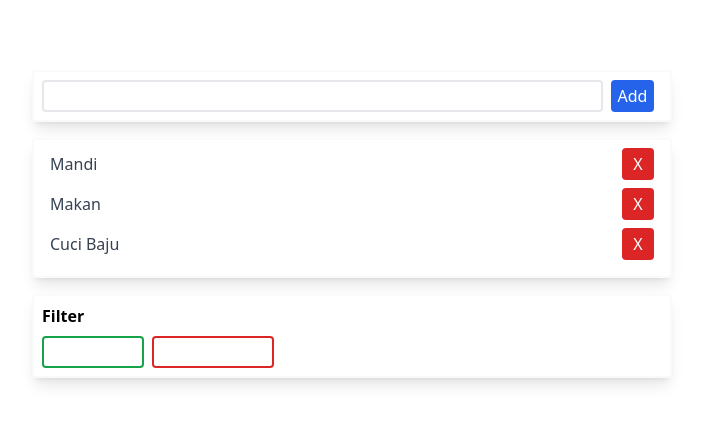
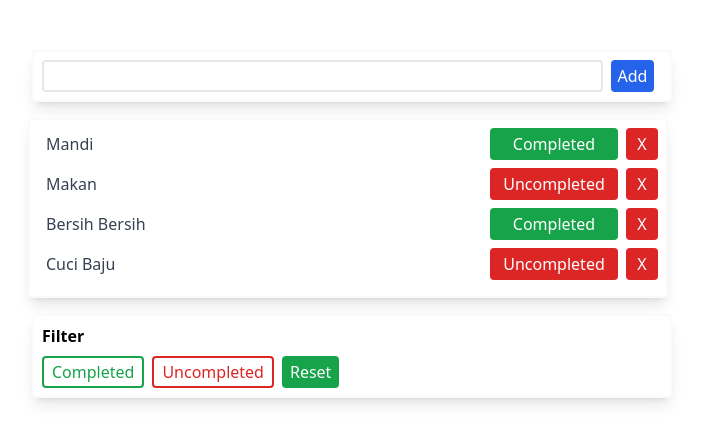
Before and after one commit to aldiero141/test-v3, a Vue app: page / in a window 1280 px wide. Shown: the part 168-612 px from the top of the page, without its empty margins (288-989 px from the left). Built offline with nearby package versions, Linux system fonts and the light colour scheme.

Commit message:
feat: filter [WIP]

```diff
--- a/src/components/Atoms/AButton.vue
+++ b/src/components/Atoms/AButton.vue
@@ -1,10 +1,11 @@
 <template>
   <button
-    class="flex justify-center items-center button text-white rounded px-2 hover:bg-opacity-95 h-[2em] min-w-[2em]"
+    class="flex justify-center items-center rounded px-2 hover:bg-opacity-95 h-[2em] min-w-[2em]"
     :class="{
-      'bg-blue-600': !success && !danger,
-      'bg-red-600': danger,
-      'bg-green-600': success,
+      'text-white bg-gray-300': disabled,
+      'text-white bg-blue-600 ': !outlined && !success && !danger,
+      'text-white bg-red-600': !outlined && danger,
+      'text-white bg-green-600': !outlined && success,
       'text-green-600 bg-transparent border-2 border-green-600 hover:bg-green-50':
         outlined && success,
       'text-red-600 bg-transparent border-2 border-red-600 hover:bg-red-50': outlined && danger
--- a/src/components/Atoms/ATodoStatus.vue
+++ b/src/components/Atoms/ATodoStatus.vue
@@ -1,6 +1,6 @@
 <template>
   <button
-    class="flex justify-center items-center rounded bg-white w-[8em] h-[2em]"
+    class="flex justify-center items-center rounded w-[8em] h-[2em]"
     :class="{
       'bg-red-600': status == 'uncompleted',
       'bg-green-600': status == 'completed'
--- a/src/components/Molecules/MTodosFIlter.vue
+++ b/src/components/Molecules/MTodosFIlter.vue
@@ -1,14 +1,26 @@
 <template>
-  <div class="flex flex-col">
+  <ACard class="flex flex-col p-2 mb-4">
     <ALabel class="mr-2 mb-2">Filter</ALabel>
-    <div class="flex flex-row items-center justify-end">
-      <AButton success outlined class="mr-2"> Completed </AButton>
-      <AButton danger outlined> Uncompleted </AButton>
+    <div class="flex flex-row items-center">
+      <AButton success outlined class="mr-2" @on:click="setCompleted"> Completed </AButton>
+      <AButton danger outlined class="mr-2" @on:click="setUncompleted"> Uncompleted </AButton>
+      <AButton success> Reset </AButton>
     </div>
-  </div>
+  </ACard>
 </template>
 
 <script setup lang="ts">
 import ALabel from '../Atoms/ALabel.vue'
 import AButton from '../Atoms/AButton.vue'
+import ACard from '../Atoms/ACard.vue'
+
+import { useTodosStore } from '@/stores/todos'
+const todosStore = useTodosStore()
+
+function setCompleted(): void {
+  todosStore.setFilter('completed')
+}
+function setUncompleted(): void {
+  todosStore.setFilter('uncompleted')
+}
 </script>
--- a/src/components/Molecules/MTodosInput.vue
+++ b/src/components/Molecules/MTodosInput.vue
@@ -1,19 +1,21 @@
 <template>
-  <div class="flex flex-row w-full">
+  <ACard class="flex flex-row p-2 mb-4">
     <ALabel>
       {{ text }}
     </ALabel>
     <AInput class="mr-2" v-model="todo" :placeholder="placeholder" />
     <AButton class="mr-2" @on:click="addTask"> Add </AButton>
-  </div>
+  </ACard>
 </template>
 
 <script setup lang="ts">
 import AInput from '../Atoms/AInput.vue'
 import ALabel from '../Atoms/ALabel.vue'
 import AButton from '../Atoms/AButton.vue'
+import ACard from '../Atoms/ACard.vue'
 import { ref } from 'vue'
 import { useTodosStore } from '@/stores/todos'
+import type { ITask } from '@/models/task'
 
 defineProps({
   text: { type: String, default: '' },
@@ -21,11 +23,6 @@ defineProps({
 })
 
 const todo = ref('')
-interface ITask {
-  text: string
-  status: string
-  removable: boolean
-}
 const todosStore = useTodosStore()
 function addTask(): void {
   const task: ITask = {
--- a/src/components/Molecules/MTodosText.vue
+++ b/src/components/Molecules/MTodosText.vue
@@ -1,5 +1,5 @@
 <template>
-  <div>
+  <ACard class="flex flex-col p-2 mb-4">
     <div class="flex flex-row mb-2" v-for="(todo, index) in todos" :key="index">
       <div class="text flex flex-row w-full items-center ml-2">
         <!-- <ALabel class="mr-2" id="number">
@@ -21,30 +21,34 @@
           :status="todo.status"
           @on:change="todosStore.setStatus(index, $event)"
         />
-        <AButton class="" danger :disabled="todo.removable" @on:click="todosStore.removeTodo(index)"
-          >X</AButton
-        >
+        <AButton danger :disabled="!todo.removable" @on:click="todosStore.removeTodo(index)"
+          >X
+        </AButton>
       </div>
     </div>
-  </div>
+  </ACard>
 </template>
 
 <script setup lang="ts">
-import ACheckbox from '../Atoms/ACheckbox.vue'
 import AText from '../Atoms/AText.vue'
 import AButton from '../Atoms/AButton.vue'
+import ACard from '../Atoms/ACard.vue'
+import ATodoStatus from '../Atoms/ATodoStatus.vue'
+// import ACheckbox from '../Atoms/ACheckbox.vue'
 // import ALabel from '../Atoms/ALabel.vue'
+import { storeToRefs } from 'pinia'
 import { useTodosStore } from '@/stores/todos'
-import ATodoStatus from '../Atoms/ATodoStatus.vue'
-// import { storeToRefs } from 'pinia'
-
-interface ITask {
-  text: string
-  status: string
-  removable: boolean
-}
+import type { ITask } from '@/models/task'
+import { watch } from 'vue'
 
 // const { loginUser: email, passwordUser: password } = storeToRefs(todosStore)
 const todosStore = useTodosStore()
-const todos: Array<ITask> = todosStore.todos
+const { filter: filter } = storeToRefs(todosStore)
+
+let todos: Array<ITask> = todosStore.todos
+
+watch(filter, (newValue, oldValue) => {
+  if (newValue == 'completed') todos = todosStore.getCompleted
+  if (newValue == 'uncompleted') todos = todosStore.getUncompleted
+})
 </script>
--- a/src/components/Organism/OToDos.vue
+++ b/src/components/Organism/OToDos.vue
@@ -1,14 +1,8 @@
 <template>
   <div class="flex flex-col justify-center items-center">
-    <ACard class="flex flex-row p-2 mb-4">
-      <MTodosInput />
-    </ACard>
-    <ACard class="flex flex-col p-2 mb-4">
-      <MTodosText class="mr-2" />
-    </ACard>
-    <ACard class="flex flex-row p-2 mb-4">
-      <MTodosFIlter />
-    </ACard>
+    <MTodosInput />
+    <MTodosText class="mr-2" />
+    <MTodosFIlter />
   </div>
 </template>
 
--- /dev/null
+++ b/src/models/task.ts
@@ -0,0 +1,5 @@
+export interface ITask {
+  text: string
+  status: string
+  removable: boolean
+}
--- a/src/stores/todos.ts
+++ b/src/stores/todos.ts
@@ -1,23 +1,24 @@
-import { ref, computed, reactive } from 'vue'
+import { ref, computed } from 'vue'
 import { defineStore } from 'pinia'
-
-interface ITask {
-  text: string
-  status: string
-  removable: boolean
-}
+import type { ITask } from '@/models/task'
 
 export const useTodosStore = defineStore('todos', () => {
-  const todos: Array<ITask> = reactive([
+  const todos = ref<Array<ITask>>([
     {
       text: 'Mandi',
       status: 'completed',
-      removable: false
+      removable: true
     },
+
     {
       text: 'Makan',
       status: 'uncompleted',
       removable: false
+    },
+    {
+      text: 'Bersih Bersih',
+      status: 'completed',
+      removable: true
     },
     {
       text: 'Cuci Baju',
@@ -25,21 +26,45 @@ export const useTodosStore = defineStore('todos', () => {
       removable: false
     }
   ])
+  const filter = ref('')
 
-  const getTodos = computed(() => todos.values)
+  const getTodos = computed(() => todos.value)
+  const getCompleted = computed(() => todos.value.filter((a) => a.status == 'completed'))
+  const getUncompleted = computed(() => todos.value.filter((a) => a.status == 'uncompleted'))
 
   function addTodo(todo: ITask) {
-    todos.push(todo)
+    todos.value.push(todo)
   }
   function removeTodo(index: number) {
-    todos.splice(index, 1)
+    todos.value.splice(index, 1)
   }
 
   function setStatus(index: number, value: unknown) {
-    if (value) todos[index].status = 'completed'
-    if (!value) todos[index].status = 'uncompleted'
-    // console.log(this.todos)
+    if (value) {
+      todos.value[index].status = 'completed'
+      todos.value[index].removable = true
+      return
+    }
+    if (!value) {
+      todos.value[index].status = 'uncompleted'
+      todos.value[index].removable = false
+      return
+    }
   }
 
-  return { todos, getTodos, addTodo, removeTodo, setStatus }
+  function setFilter(value: string) {
+    filter.value = value
+  }
+
+  return {
+    todos,
+    filter,
+    getTodos,
+    getCompleted,
+    getUncompleted,
+    addTodo,
+    removeTodo,
+    setStatus,
+    setFilter
+  }
 })
--- a/tsconfig.json
+++ b/tsconfig.json
@@ -2,6 +2,8 @@
   "extends": "@vue/tsconfig/tsconfig.web.json",
   "include": ["env.d.ts", "src/**/*", "src/**/*.vue"],
   "compilerOptions": {
+    "importsNotUsedAsValues": "remove",
+    "isolatedModules": false,
     "baseUrl": ".",
     "paths": {
       "@/*": ["./src/*"]
```
